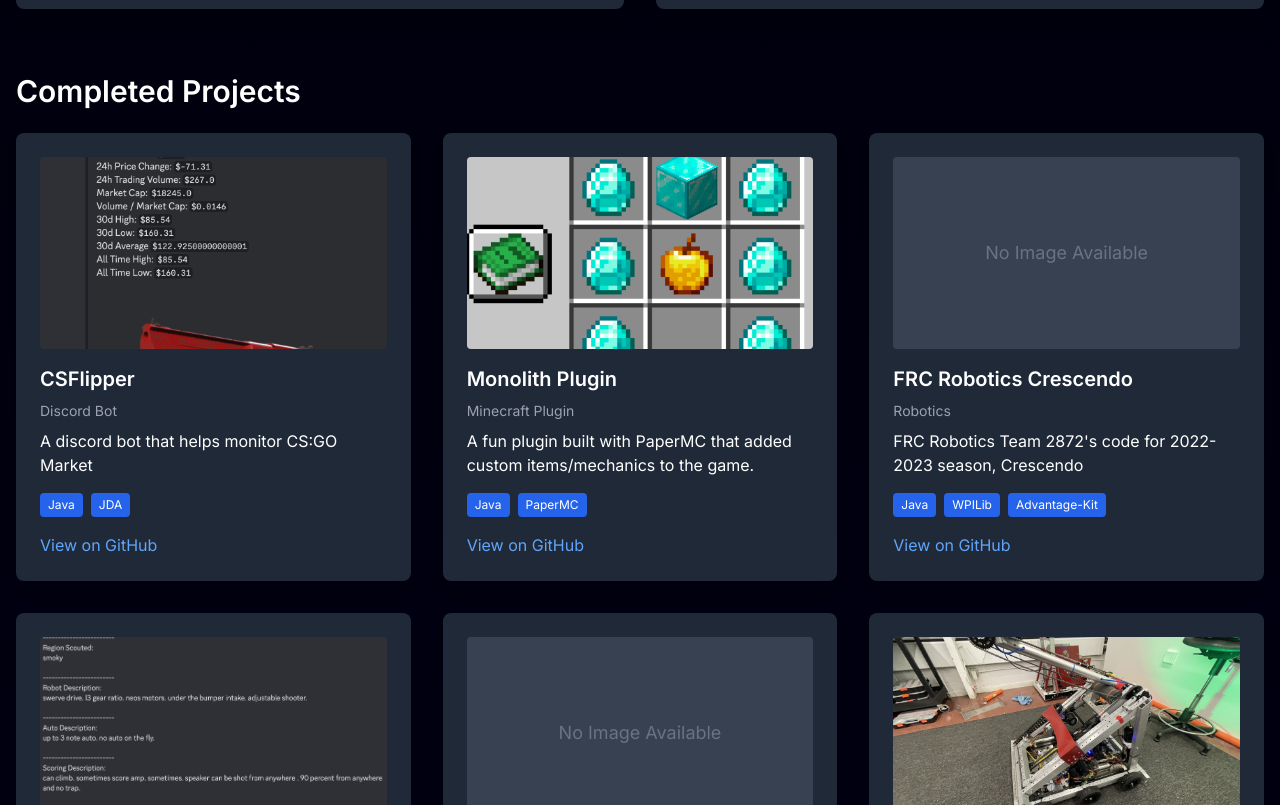
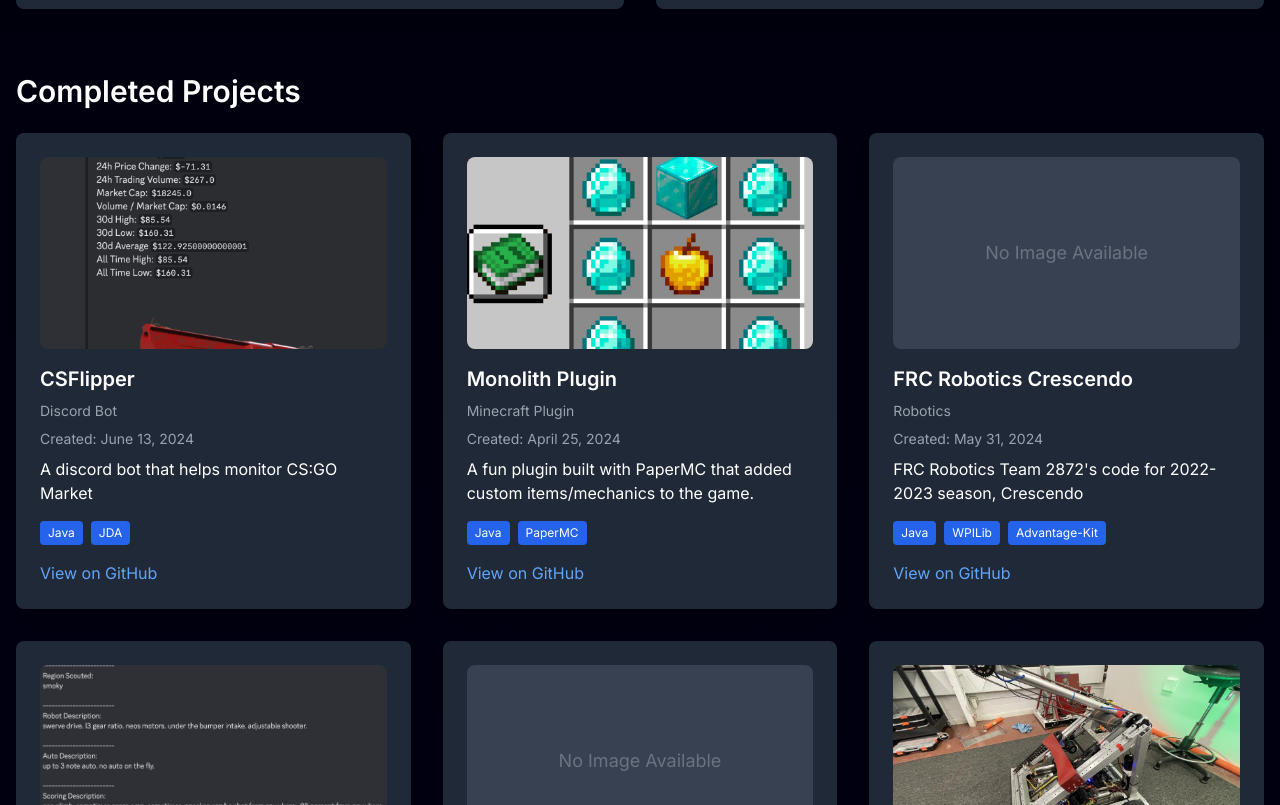
Before and after one commit to Kouyang07/portfolio, a Next.js app: page /projects in a window 1280 px wide. Shown: the part 875-1680 px from the top of the page. Built offline with nearby package versions, Linux system fonts and the light colour scheme.

Commit message:
Fixed the date in projects

```diff
--- a/components/projects/ProjectCard.jsx
+++ b/components/projects/ProjectCard.jsx
@@ -1,28 +1,39 @@
-// components/ProjectCard.jsx
+// components/CurrentProjectCard.jsx
+import Link from 'next/link';
 import Image from 'next/image';
-import Link from 'next/link';
 
-export default function ProjectCard({ project }) {
+export default function CurrentProjectCard({ project }) {
+    // Function to format the date
+    const formatDate = (dateString) => {
+        const options = { year: 'numeric', month: 'long', day: 'numeric' };
+        return new Date(dateString).toLocaleDateString(undefined, options);
+    };
+
     return (
-        <div className="bg-gray-800 rounded-lg p-6 shadow-lg flex flex-col h-full">
-            <div className="mb-4 relative h-48 flex-shrink-0">
+        <div className="bg-gray-800 rounded-lg p-6 shadow-lg">
+            <div className="mb-4 relative w-full h-48">
                 {project.image ? (
                     <Image
                         src={project.image}
                         alt={project.name}
                         layout="fill"
                         objectFit="cover"
-                        className="rounded"
+                        className="rounded-lg"
                     />
                 ) : (
-                    <div className="w-full h-full bg-gray-700 rounded flex items-center justify-center">
+                    <div className="w-full h-full bg-gray-700 rounded-lg flex items-center justify-center">
                         <span className="text-gray-500 text-lg">No Image Available</span>
                     </div>
                 )}
             </div>
             <h3 className="text-xl font-semibold mb-2">{project.name}</h3>
             <p className="text-sm text-gray-400 mb-2">{project.type}</p>
-            <p className="mb-4 flex-grow overflow-y-auto">{project.description}</p>
+            {project.date && (
+                <p className="text-sm text-gray-400 mb-2">
+                    Created: {formatDate(project.date)}
+                </p>
+            )}
+            <p className="mb-4">{project.description}</p>
             <div className="flex flex-wrap gap-2 mb-4">
                 {project.tech.map((tech, techIndex) => (
                     <span key={techIndex} className="bg-blue-600 text-white text-xs px-2 py-1 rounded">
@@ -30,11 +41,15 @@
                     </span>
                 ))}
             </div>
-            {project.github && (
+            {project.github ? (
                 <Link href={project.github} target="_blank" rel="noopener noreferrer"
-                      className="text-blue-400 hover:text-blue-300 transition-colors mt-auto">
+                      className="text-blue-400 hover:text-blue-300 transition-colors">
                     View on GitHub
                 </Link>
+            ) : (
+                <p className="text-white/60 italic text-sm">
+                    Oops! This project is playing hide and seek with its GitHub link. 🙈
+                </p>
             )}
         </div>
     );
```
